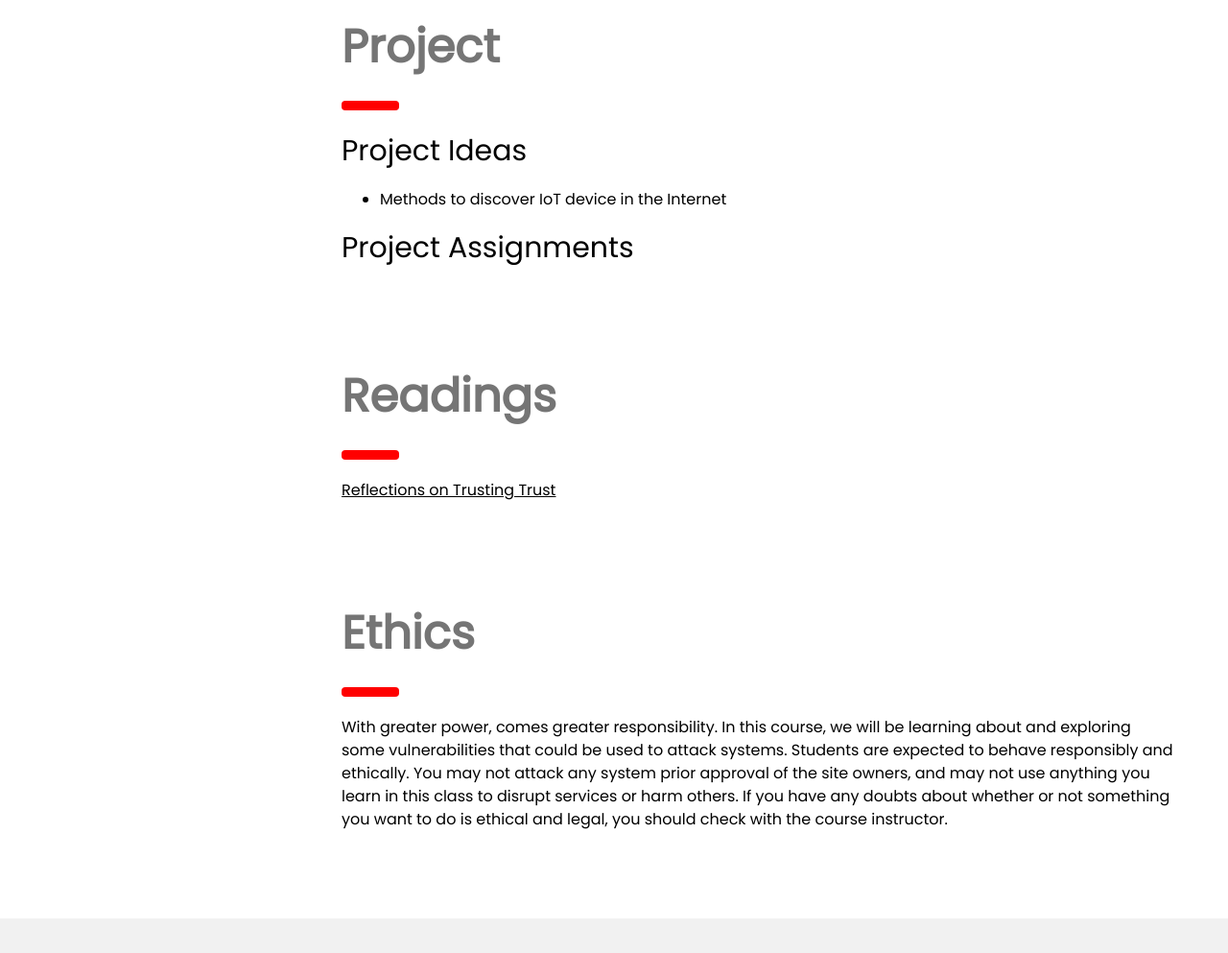
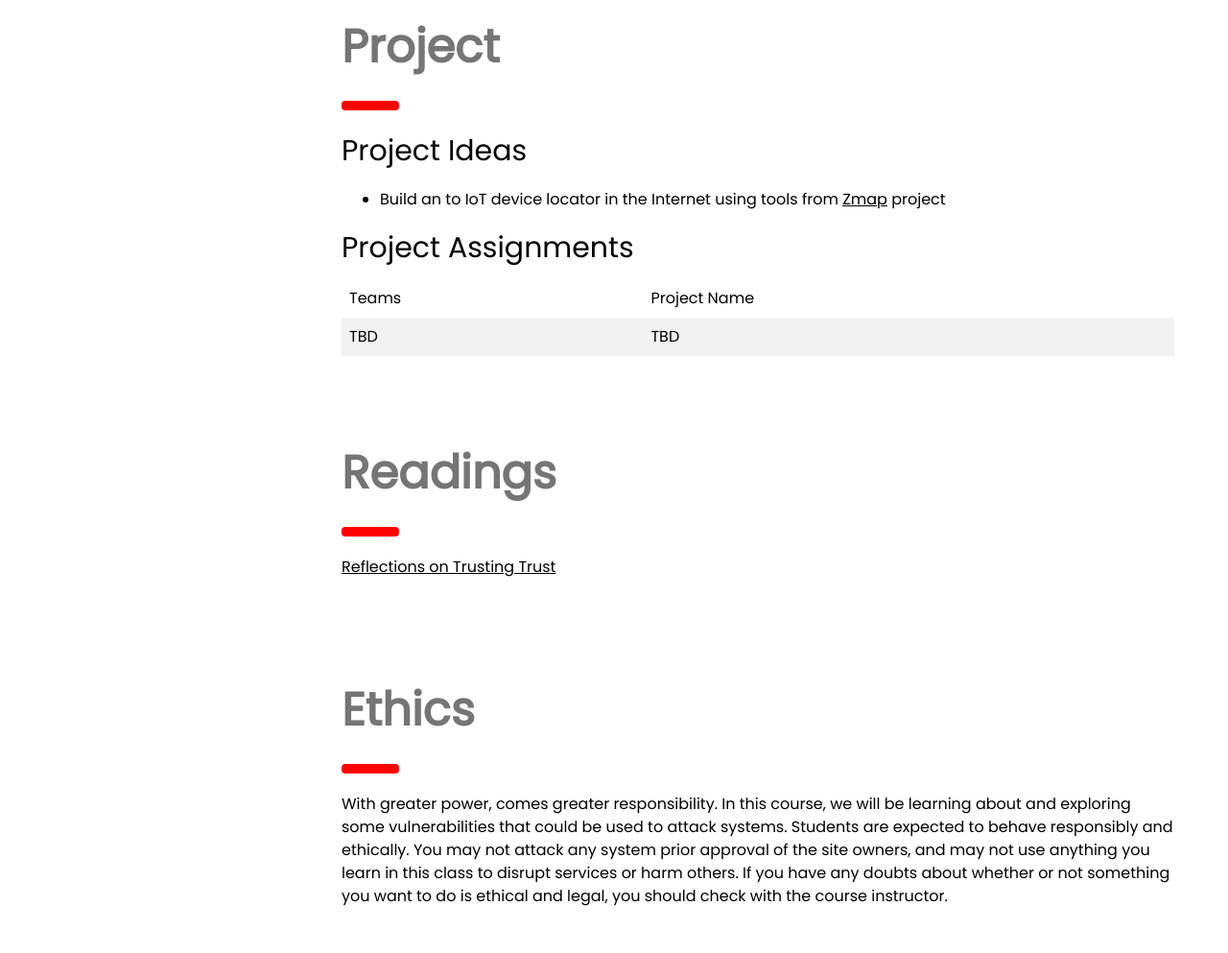
Before and after one commit to NetworkSecurityVT/networksecurityvt.github.io, a plain HTML site: page index.html in a window 1280 px wide. Shown: the part 1984-2977 px from the top of the page at 96% size. Drawn offline with nearby package versions, Linux system fonts and the light colour scheme.

Commit message:
update project link

```diff
--- a/index.html
+++ b/index.html
@@ -214,10 +214,23 @@ Class Introduction and Logistics              <br>
     <h2> Project Ideas </h2>
 
     <ul>
-      <li> Methods to discover IoT device in the Internet </li>
+      <li> Build an to IoT device locator in the Internet using tools from
+      <a href="https://github.com/zmap/" target="_blank" class="w3-hover-opacity">Zmap</a>
+      project</li>
     </ul>
 
     <h2>Project Assignments</h2>
+      <table>
+      <tr>
+      <td> Teams </td> <td> Project Name </td>
+      </tr>
+
+      <tr>
+      <td> TBD </td> <td> TBD </td>
+      <tr>
+
+      </table>
+
 
   </div>
 
```
